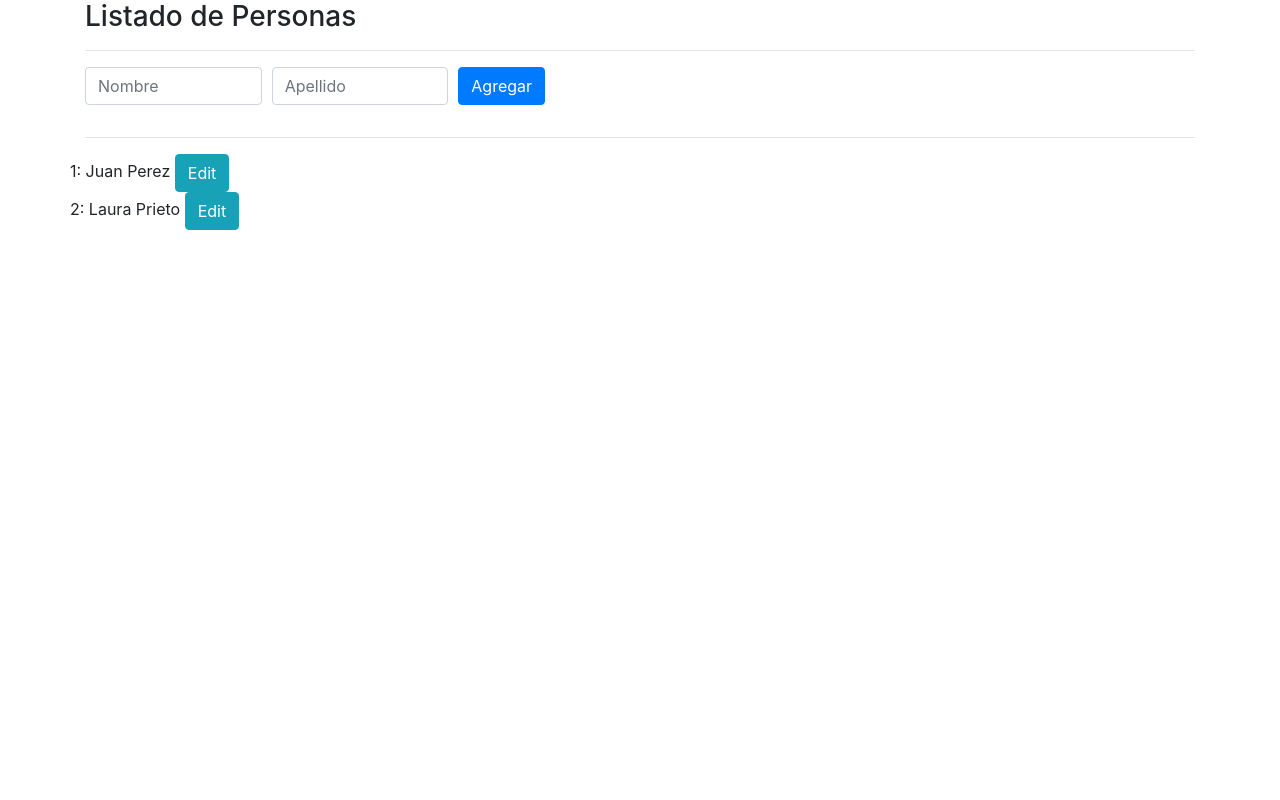
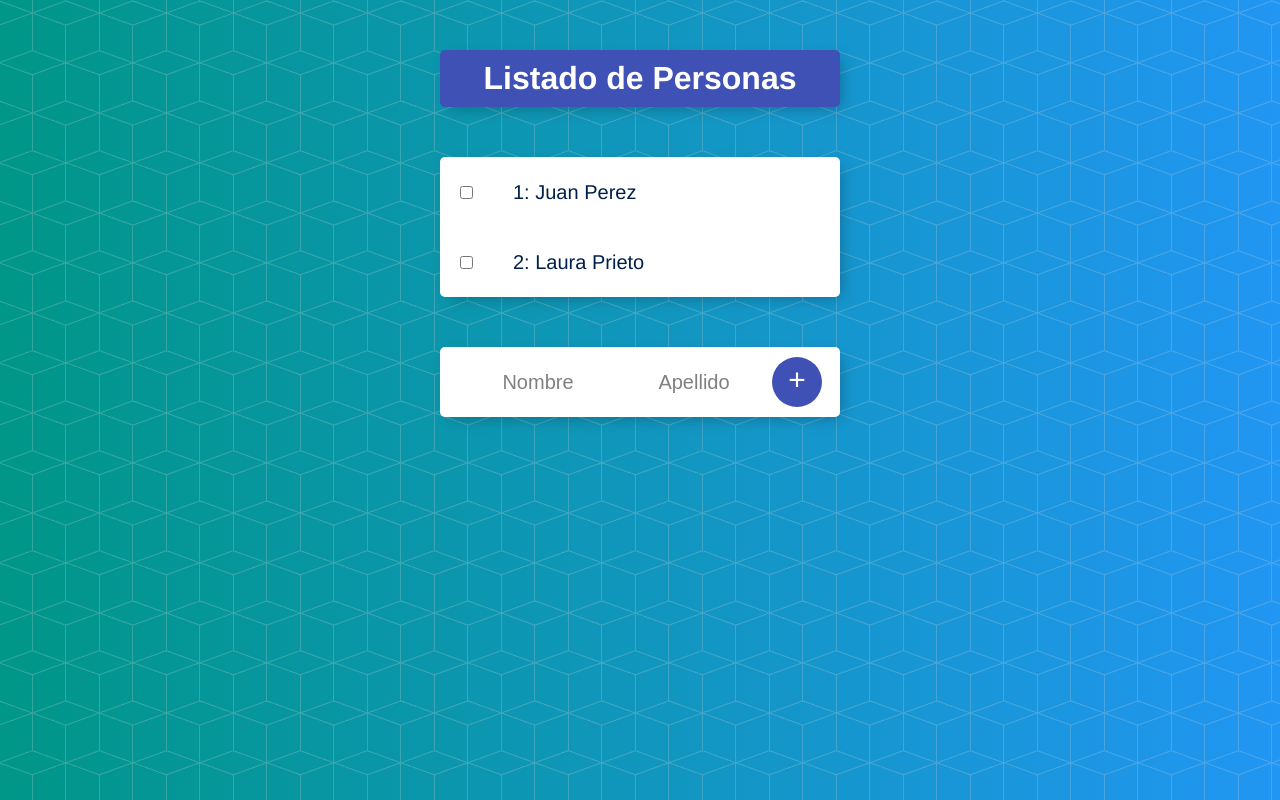
Before and after one commit to farenasl/studies, an Angular app in the folder Udemy/Angular/D0AEA2FJSHTMLCSS/listado-personas/: page / in a window 1280 px wide. Shown: the top 800 px of the page. Built offline with nearby package versions, Linux system fonts and the light colour scheme.

Commit message:
Customized styling

```diff
--- a/Udemy/Angular/D0AEA2FJSHTMLCSS/listado-personas/angular.json
+++ b/Udemy/Angular/D0AEA2FJSHTMLCSS/listado-personas/angular.json
@@ -24,14 +24,9 @@
               "src/assets"
             ],
             "styles": [
-              "src/styles.css",
-              "node_modules/bootstrap/dist/css/bootstrap.min.css"
+              "src/styles.css"
             ],
-            "scripts": [
-              "node_modules/jquery/dist/jquery.slim.min.js",
-              "node_modules/popper.js/dist/umd/popper.min.js",
-              "node_modules/bootstrap/dist/js/bootstrap.min.js"
-            ]
+            "scripts": []
           },
           "configurations": {
             "production": {
--- a/Udemy/Angular/D0AEA2FJSHTMLCSS/listado-personas/src/app/app.component.html
+++ b/Udemy/Angular/D0AEA2FJSHTMLCSS/listado-personas/src/app/app.component.html
@@ -1,15 +1,12 @@
-<div class="container">
-  <div class="col-xs-12">
-    <h3>{{title}}</h3>
-    <hr />
-    <fieldset style="color: red;" [style.display]="displayStatus">{{statusMessage}}</fieldset>
-    <app-formulario
-    (displayChange)="onPersonaAgregada($event)"></app-formulario>
-    <hr />
-    <app-persona
-      *ngFor="let p of personas; let i = index"
-      [p]="p"
-      [index]="i">
-    </app-persona>
-  </div>
+<div class="box" id="heading">
+  <h1>{{title}}</h1>
 </div>
+<div class="box">
+  <app-persona *ngFor="let p of personas; let i = index" [p]="p" [index]="i"></app-persona>
+</div>
+<div class="box">
+  <fieldset style="color: red;" [style.display]="displayStatus">{{statusMessage}}</fieldset>
+</div>
+<div class="box">
+  <app-formulario (displayChange)="onPersonaAgregada($event)"></app-formulario>
+</div>
--- a/Udemy/Angular/D0AEA2FJSHTMLCSS/listado-personas/src/app/formulario/formulario.component.html
+++ b/Udemy/Angular/D0AEA2FJSHTMLCSS/listado-personas/src/app/formulario/formulario.component.html
@@ -1,15 +1,6 @@
-<form class="form-row">
-  <div class="form-group col-md-2">
-    <label for="nombre" class="sr-only">Nombre</label>
-    <input type="text" name="nombre" id="nombre" placeholder="Nombre" class="form-control"
-      #nombreInput>
-  </div>
-  <div class="form-group col-md-2">
-    <label for="apellido" class="sr-only">Apellido</label>
-    <input type="text" name="apellido" id="apellido" placeholder="Apellido" class="form-control"
-      #apellidoInput>
-  </div>
-  <div class="col">
-    <button type="submit" class="btn btn-primary" (click)="onAgregarPersona()">Agregar</button>
-  </div>
+<form class="item">
+  <input type="text" name="nombre" id="nombre" placeholder="Nombre" [(ngModel)]="nameInput">
+  <input type="text" name="apellido" id="apellido" placeholder="Apellido" class="form-control"
+    [(ngModel)]="lastnameInput">
+  <button type="submit" class="btn btn-primary" (click)="onAgregarPersona()">+</button>
 </form>
--- a/Udemy/Angular/D0AEA2FJSHTMLCSS/listado-personas/src/app/formulario/formulario.component.ts
+++ b/Udemy/Angular/D0AEA2FJSHTMLCSS/listado-personas/src/app/formulario/formulario.component.ts
@@ -9,20 +9,22 @@ import { PersonasService } from '../personas.service';
 })
 export class FormularioComponent {
   @Output() displayChange = new EventEmitter<boolean>();
-  @ViewChild('nombreInput') nameInput: ElementRef;
-  @ViewChild('apellidoInput') lastnameInput: ElementRef;
+  nameInput: string;
+  lastnameInput: string;
 
   constructor(private personasServices: PersonasService) {
     this.personasServices.saludarIdx.subscribe(
-      (indice: number) => alert("El índice es: " + (indice+1))
+      (indice: number) => alert("El índice es: " + (indice + 1))
     );
   }
 
   onAgregarPersona() {
-    if (this.nameInput.nativeElement.value && this.lastnameInput.nativeElement.value) {
-      let persona: Persona = new Persona(this.nameInput.nativeElement.value, this.lastnameInput.nativeElement.value);
+    if (this.nameInput && this.lastnameInput) {
+      let persona: Persona = new Persona(this.nameInput, this.lastnameInput);
       this.personasServices.agregarPersona(persona);
       this.displayChange.emit(true);
+      this.nameInput = '';
+      this.lastnameInput = '';
     }
     else {
       this.personasServices.agregarPersona(undefined);
--- a/Udemy/Angular/D0AEA2FJSHTMLCSS/listado-personas/src/app/persona/persona.component.html
+++ b/Udemy/Angular/D0AEA2FJSHTMLCSS/listado-personas/src/app/persona/persona.component.html
@@ -1,9 +1,4 @@
-<div class="row">
-  <div class="col-xs-12">
-    <div>
-      {{index+1}}: {{p.nombre}} {{p.apellido}}
-      <button type="submit" class="btn btn-info"
-        (click)="saludar()"> Edit</button>
-    </div>
-  </div>
+<div class="item">
+  <input type="checkbox" (click)="saludar()" />
+  <p>{{index+1}}: {{p.nombre}} {{p.apellido}}</p>
 </div>
--- a/Udemy/Angular/D0AEA2FJSHTMLCSS/listado-personas/src/styles.css
+++ b/Udemy/Angular/D0AEA2FJSHTMLCSS/listado-personas/src/styles.css
@@ -1 +1,88 @@
-/* You can add global styles to this file, and also import other style files */
+html {
+  background-color: #2196F3;
+  min-height: 1000px;
+  font-family: 'helvetica neue';
+  background: url(./assets/bg-pattern.png), #2196F3;
+  background: url(./assets/bg-pattern.png), -webkit-gradient(linear, right top, left top, from(#2196F3), to(#009688));
+  background: url(./assets/bg-pattern.png), linear-gradient(to left, #2196F3, #009688)
+}
+
+h1 {
+  color: #fff;
+  padding: 10px;
+}
+
+.box {
+  max-width: 400px;
+  margin: 50px auto;
+  background: white;
+  border-radius: 5px;
+  box-shadow: 5px 5px 15px -5px rgba(0, 0, 0, 0.3);
+}
+
+#heading {
+  background-color: #3F51B5;
+  text-align: center;
+}
+
+.item {
+  min-height: 70px;
+  display: flex;
+  align-items: center;
+  border-bottom: 1px solid #F1F1F1;
+}
+
+.item:last-child {
+  border-bottom: 0;
+}
+
+
+input[type="checkbox"] {
+  margin: 20px;
+}
+
+p {
+  margin: 0;
+  padding: 20px;
+  font-size: 20px;
+  font-weight: 200;
+  color: #00204a;
+}
+
+form {
+  text-align: center;
+  margin-left: 20px;
+}
+
+button {
+  min-height: 50px;
+  width: 50px;
+  border-radius: 50%;
+  border-color: transparent;
+  background-color: #3F51B5;
+  color: #fff;
+  font-size: 30px;
+  padding-bottom: 6px;
+  border-width: 0;
+}
+
+input[type="text"] {
+  text-align: center;
+  height: 60px;
+  top: 10px;
+  border: none;
+  background: transparent;
+  font-size: 20px;
+  font-weight: 200;
+  width: 40%;
+}
+
+input[type="text"]:focus {
+  outline: none;
+  box-shadow: inset 0 -3px 0 0 #3F51B5;
+}
+
+::placeholder {
+  color: grey;
+  opacity: 1;
+}
```
Also changed, not shown: Udemy/Angular/D0AEA2FJSHTMLCSS/listado-personas/src/assets/bg-pattern.png (added).
